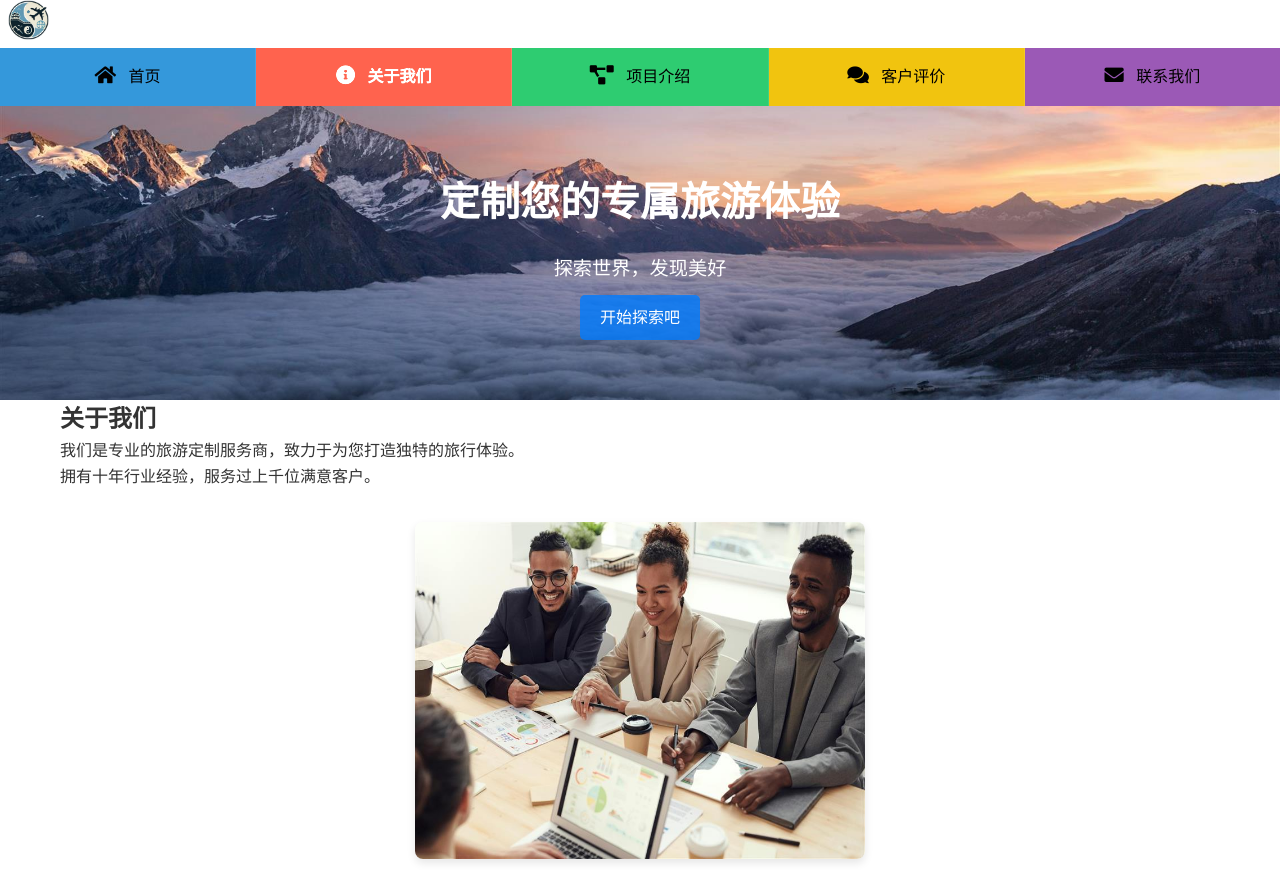
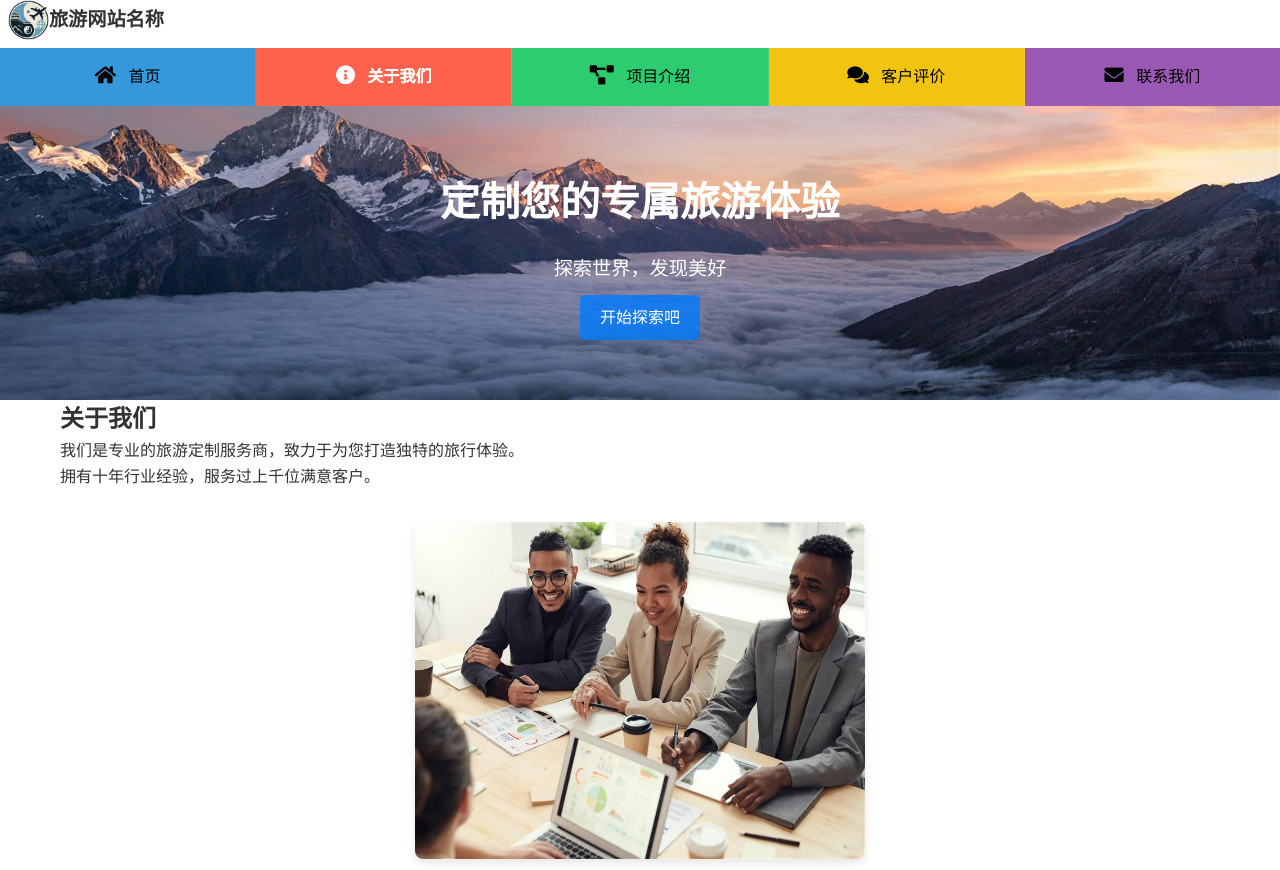
Before and after one commit to baqi2/testtourweb.github.io, a plain HTML site: page index.html in a window 1280 px wide. Shown: the top 870 px of the page. Drawn offline with Linux system fonts and the light colour scheme.

Commit message:
Update website content

```diff
--- a/index.html
+++ b/index.html
@@ -12,6 +12,7 @@
         <nav class="tab-nav">
             <div class="logo">
                 <img src="images/logo.png" alt="旅游网站标志">
+                <span class="logo-text">旅游网站名称</span>
             </div>
             <ul class="tabs">
                 <li class="active">
```
